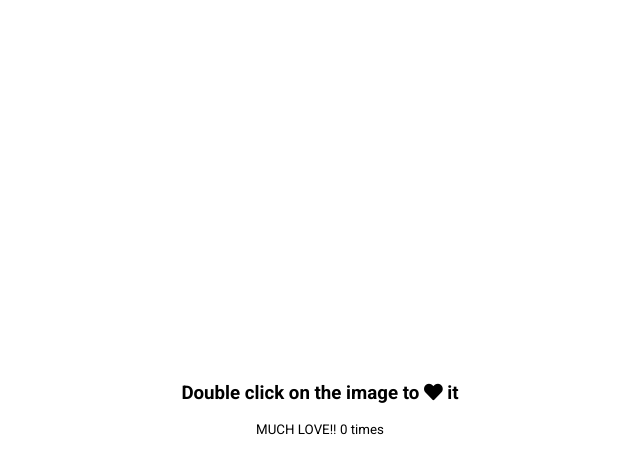
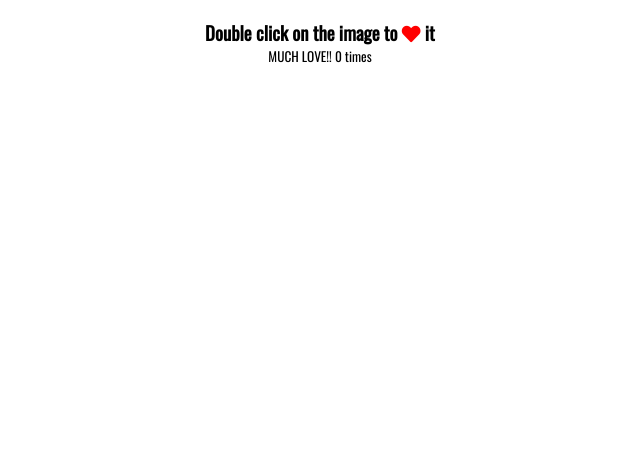
Before and after one commit to Cordovas-cmd/DoubleClickHeart, a plain HTML site: page index.html in a window 1280 px wide. Shown: the whole page, without its empty margins (320-960 px from the left). Drawn offline with nearby package versions, Linux system fonts and the light colour scheme.

Commit message:
added some starter css

```diff
--- a/style.css
+++ b/style.css
@@ -1,16 +1,27 @@
-@import url('https://fonts.googleapis.com/css2?family=Roboto:wght@400;700&display=swap');
+@import url('https://fonts.googleapis.com/css?family=Oswald');
 
 * {
   box-sizing: border-box;
 }
 
 body {
-  font-family: 'Roboto', sans-serif;
-  display: flex;
-  flex-direction: column;
-  align-items: center;
-  justify-content: center;
-  height: 100vh;
+  font-family: 'Oswald', sans-serif;
+  text-align: center;
   overflow: hidden;
   margin: 0;
 }
+
+h3 {
+  margin-bottom: 0;
+  text-align: center;
+}
+
+small {
+  display: block;
+  margin-bottom: 20px;
+  text-align: center;
+}
+
+.fa-heart {
+  color: red;
+}
```
